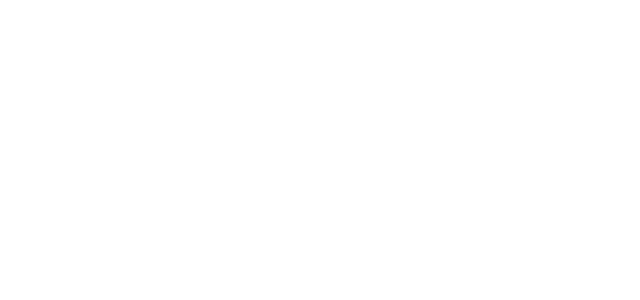
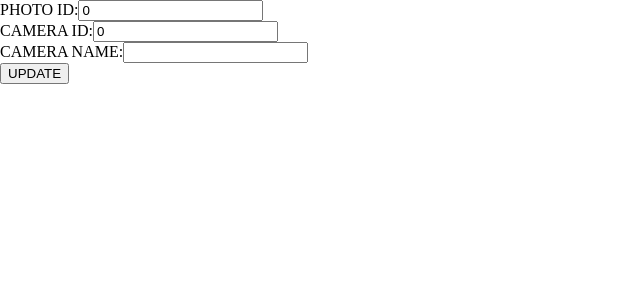
Before and after one commit to moyazo/React-Postgres, a React (Create React App) app in the folder my-app/: page /create in a window 1280 px wide. Shown: the top 300 px of the page, without its empty margins (0-640 px from the left). Built offline with nearby package versions, Linux system fonts and the light colour scheme.

Commit message:
refractor:(full crud flow added)

```diff
--- a/my-app/src/resources/components/card/card.tsx
+++ b/my-app/src/resources/components/card/card.tsx
@@ -23,7 +23,7 @@
         navigate(`/update/${id}`);
     }
     const createRover = async () => {
-        navigate('/');
+        navigate('/create');
     }
 
     return (
--- a/my-app/src/resources/routes/routes.tsx
+++ b/my-app/src/resources/routes/routes.tsx
@@ -16,7 +16,7 @@
                 <Route path="/" key={'appHome'} element={<Rover />} />
                 <Route path="/detail/:roverId" element={<Detail />} />
                 <Route path="/update/:roverId" element={<Controller />}/>
-                <Route path="/create" />
+                <Route path="/create" element={<Controller />}/>
                 <Route path="/403" />
                 <Route path="/404" />
                 <Route path="/500" />
--- a/my-app/src/resources/views/details/roverController/controller.tsx
+++ b/my-app/src/resources/views/details/roverController/controller.tsx
@@ -1,14 +1,22 @@
 import { Field, Formik } from "formik";
-import { FC, memo } from "react";
+import { FC, memo, useState,useEffect } from "react";
 import { useNavigate, useParams } from 'react-router-dom';
 import Button from "../../../components/Button/Button";
 import { Container, Form, Input, InputContainer, Label } from './styles';
 import { validationRover, initialValues } from './constants';
 
 
+
 const Controller: FC = () => {
     // const navigator = useNavigate();
-    const params = useParams()
+    const params = useParams();
+    // eslint-disable-next-line no-restricted-globals
+    const [path , setPath] = useState(true);
+
+    useEffect(()=>{
+        // eslint-disable-next-line no-restricted-globals
+        !location.pathname.includes('/update')? setPath(false) : setPath(true);
+    },[path])
     const changeRover = async (values: any) => {
         console.log(values);
         await fetch(`http://localhost:8000/NasaApi/changeRover/${params.roverId}`, {
@@ -23,11 +31,25 @@
         })
         // navigator('/');
     }
+    const createRover = async (values: any) => {
+        // console.log(values);
+        await fetch(`http://localhost:8000/NasaApi/createRover`, {
+            'method': `POST`,
+            'headers': { 'Content-Type': 'application/json' },
+            'body': JSON.stringify(
+                {
+                    "photo_id": values.photo_id,
+                    "camera_id": values.camera_id,
+                    "camera_name": values.camera_name,
+                }),
+        })
+        // navigator('/');
+    }
     return (
         <Container>
             <Formik
                 validationSchema={validationRover}
-                onSubmit={changeRover}
+                onSubmit={path ? changeRover : createRover}
                 initialValues={initialValues}
             >
                 <Form>
```
